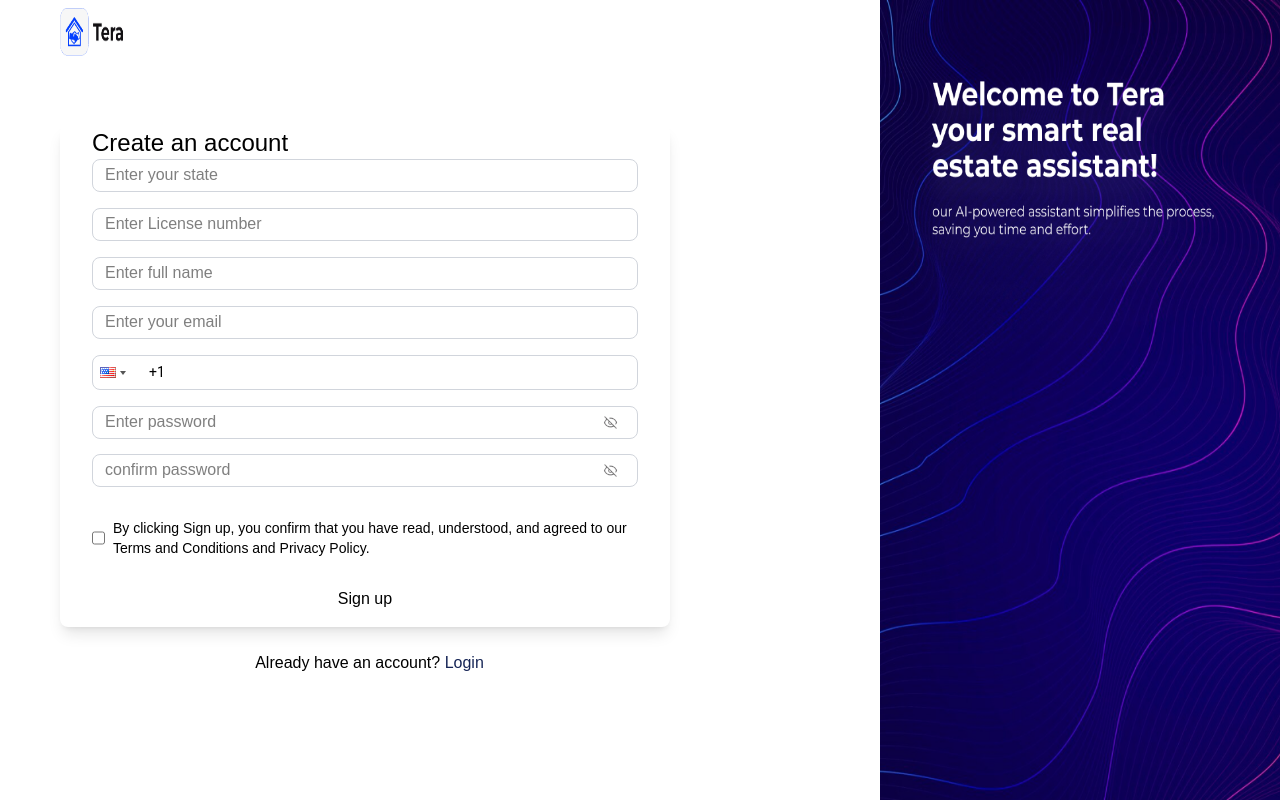
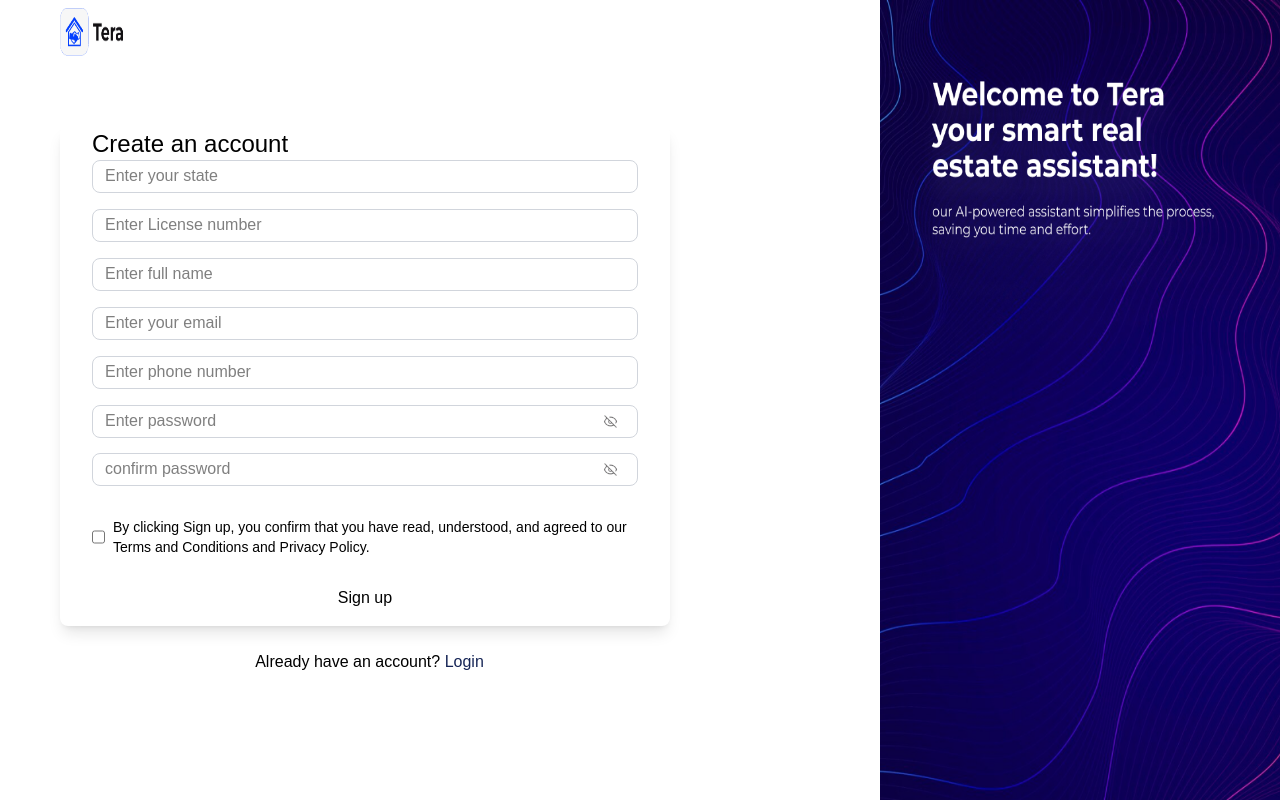
Before and after one commit to Folarrrrrrrrrrr/Tera, a React (Vite) app: page /signup in a window 1280 px wide. Built offline with nearby package versions, Linux system fonts and the light colour scheme.

Commit message:
otp screen committed v16

```diff
--- a/src/pages/auth/SingUp.tsx
+++ b/src/pages/auth/SingUp.tsx
@@ -4,7 +4,6 @@ import Button from "../../component/UI/Form/Button";
 import Checkbox from "../../component/UI/Form/Checkbox";
 import React from "react";
 import { useNavigate } from "react-router-dom";
-import PhoneInput from "react-phone-input-2";
 import eyeSlash from "../../assets/images/png/eyeslash.png";
 import "react-phone-input-2/lib/style.css";
 import sideBox from "../../assets/images/png/welcomFrame.png";
@@ -13,7 +12,7 @@ import teraLogo from "../../assets/images/png/teraLogo.png";
 const Signup = () => {
   const navigate = useNavigate();
 
-  const [phone, setPhone] = useState("");
+  // const [phone, setPhone] = useState("");
   const [form, setForm] = useState({
     state: "",
     licenseNumber: "",
@@ -21,6 +20,7 @@ const Signup = () => {
     email: "",
     phone: "",
     password: "",
+    confirmPassword:""
   });
   const [loading, setLoading] = useState(false);
 
@@ -32,6 +32,8 @@ const Signup = () => {
     e.preventDefault();
     setLoading(true);
     setTimeout(() => setLoading(false), 2000); // Simulated API call
+    console.log(form);
+
     navigate(`/otpModal`);
   };
 
@@ -45,27 +47,27 @@ const Signup = () => {
             <Input
               label=""
               placeholder="Enter your state"
-              type="email"
-              name="email"
-              value={form.email}
+              type="text"
+              name="state"
+              value={form.state}
               onChange={handleChange}
               required
             />
             <Input
               label=""
               placeholder="Enter License number"
-              type="email"
-              name="email"
-              value={form.email}
+              type="text"
+              name="licenseNumber"
+              value={form.licenseNumber}
               onChange={handleChange}
               required
             />
             <Input
               label=""
               placeholder="Enter full name"
-              type="email"
-              name="email"
-              value={form.email}
+              type="text"
+              name="fullName"
+              value={form.fullName}
               onChange={handleChange}
               required
             />
@@ -78,16 +80,26 @@ const Signup = () => {
               onChange={handleChange}
               required
             />
-            <PhoneInput
+            <Input
+              label=""
+              placeholder="Enter phone number"
+              type="number"
+              name="phone"
+              value={form.phone}
+              onChange={handleChange}
+              required
+            />
+            {/* <PhoneInput
             country={"us"}
-            value={phone}
+            name={"phone"}
+            value={form.phone}
             placeholder="XX XXX ....."
-            onChange={(value) => setPhone(value)}
+            onChange={()=>handleChange}
             enableSearch={true}
             inputClass="!w-full !px-4 text-black !py-2 !border !border-gray-300 !rounded-lg !pl-14 !focus:outline-none !focus:ring-2 !focus:ring-blue-500 !focus:border-blue-500"
             containerClass="w-3/4"
             buttonClass="!bg-transparent !border-none"
-            />
+            /> */}
             <div className=" flex flex-col w-[100%] ">
               <Input
                 label=""
@@ -109,8 +121,8 @@ const Signup = () => {
                 label=""
                 placeholder="confirm password"
                 type="password"
-                name="password"
-                value={form.password}
+                name="confirmPassword"
+                value={form.confirmPassword}
                 onChange={handleChange}
                 required
               />
```
